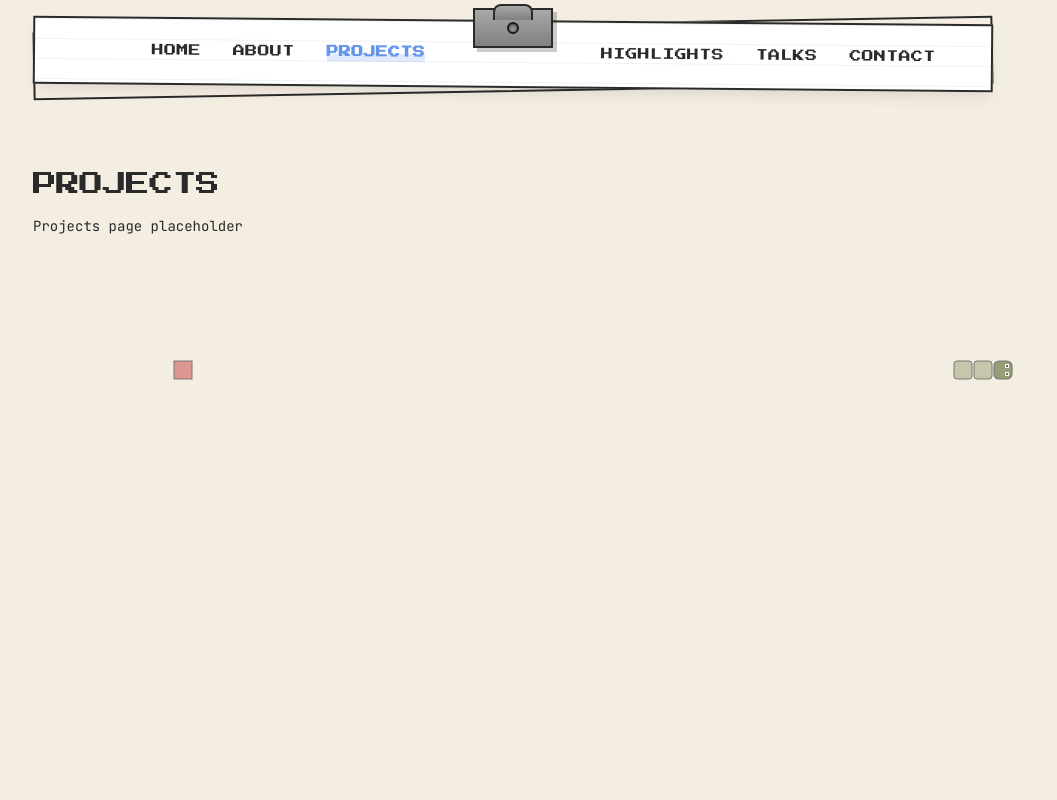
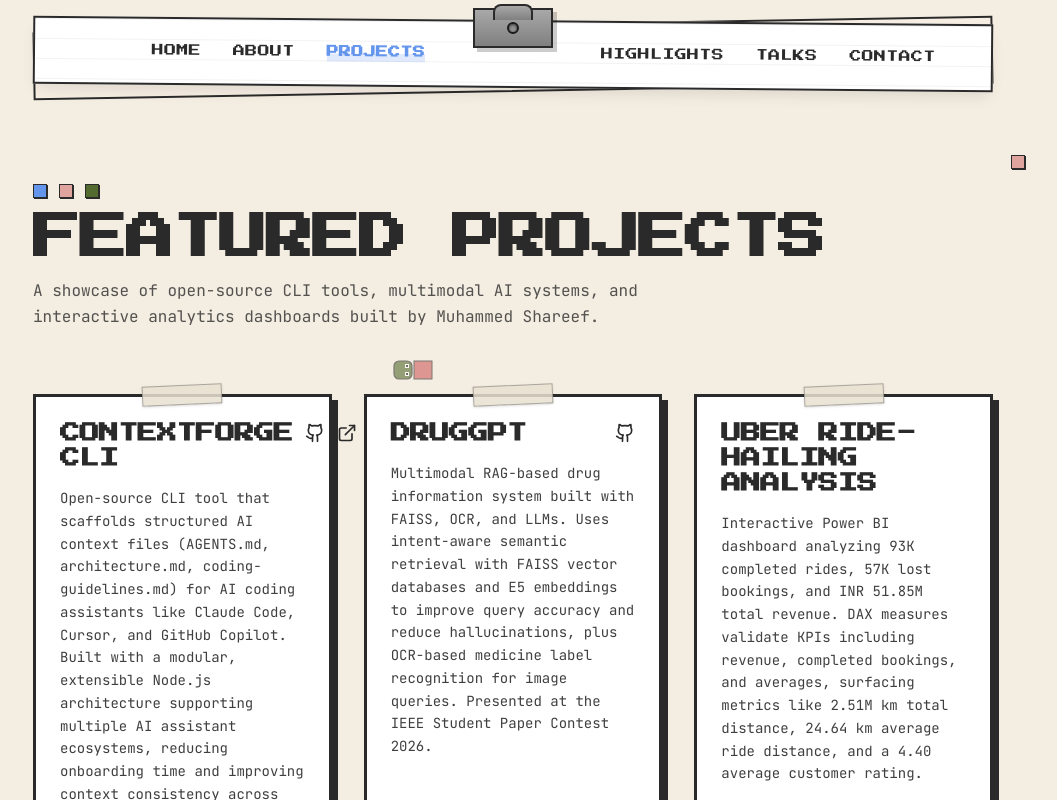
Before and after one commit to ShareefMuhammed/portfolio, a Next.js app: page /projects in a window 1280 px wide. Shown: the top 800 px of the page, without its empty margins (127-1184 px from the left). Built offline with nearby package versions, Linux system fonts and the light colour scheme.

Commit message:
feat: real Projects page content (step 6)

```diff
--- a/app/projects/page.tsx
+++ b/app/projects/page.tsx
@@ -1,8 +1,152 @@
+"use client";
+
+import React from "react";
+import { ExternalLink } from "lucide-react";
+import { DecoSquare, Card, Tag } from "@/components/ui";
+import { FoodPoint } from "@/components/snake";
+
+function GithubIcon({ className }: { className?: string }) {
+  return (
+    <svg
+      xmlns="http://www.w3.org/2000/svg"
+      viewBox="0 0 24 24"
+      fill="none"
+      stroke="currentColor"
+      strokeWidth="2"
+      strokeLinecap="round"
+      strokeLinejoin="round"
+      className={className}
+      aria-hidden="true"
+    >
+      <path d="M15 22v-4a4.8 4.8 0 0 0-1-3.5c3 0 6-2 6-5.5.08-1.25-.27-2.48-1-3.5.28-1.15.28-2.35 0-3.5 0 0-1 0-3 1.5-2.64-.5-5.36-.5-8 0C6 2 5 2 5 2c-.3 1.15-.3 2.35 0 3.5A5.403 5.403 0 0 0 4 9c0 3.5 3 5.5 6 5.5-.39.49-.68 1.05-.85 1.65-.17.6-.22 1.23-.15 1.85v4" />
+      <path d="M9 18c-4.51 2-5-2-7-2" />
+    </svg>
+  );
+}
+
+interface ProjectItem {
+  title: string;
+  githubUrl?: string;
+  liveUrl?: string;
+  description: string;
+  tags: string[];
+}
+
+const projects: ProjectItem[] = [
+  {
+    title: "ContextForge CLI",
+    githubUrl: "https://github.com/ShareefMuhammed/contextforge",
+    liveUrl: "https://www.npmjs.com/package/@shareefmuhammed/contextforge",
+    description:
+      "Open-source CLI tool that scaffolds structured AI context files (AGENTS.md, architecture.md, coding-guidelines.md) for AI coding assistants like Claude Code, Cursor, and GitHub Copilot. Built with a modular, extensible Node.js architecture supporting multiple AI assistant ecosystems, reducing onboarding time and improving context consistency across AI-assisted workflows.",
+    tags: ["Node.js", "CLI", "npm", "Open Source"],
+  },
+  {
+    title: "DrugGPT",
+    githubUrl: "https://github.com/ShareefMuhammed/DrugGPT",
+    description:
+      "Multimodal RAG-based drug information system built with FAISS, OCR, and LLMs. Uses intent-aware semantic retrieval with FAISS vector databases and E5 embeddings to improve query accuracy and reduce hallucinations, plus OCR-based medicine label recognition for image queries. Presented at the IEEE Student Paper Contest 2026.",
+    tags: ["RAG", "FAISS", "OCR", "LLMs"],
+  },
+  {
+    title: "Uber Ride-Hailing Analysis",
+    description:
+      "Interactive Power BI dashboard analyzing 93K completed rides, 57K lost bookings, and INR 51.85M total revenue. DAX measures validate KPIs including revenue, completed bookings, and averages, surfacing metrics like 2.51M km total distance, 24.64 km average ride distance, and a 4.40 average customer rating.",
+    tags: ["Power BI", "DAX", "Data Analytics"],
+  },
+];
+
 export default function ProjectsPage() {
   return (
-    <div className="relative py-8">
-      <h1 className="font-pixel mb-4 text-2xl">PROJECTS</h1>
-      <p className="text-sm">Projects page placeholder</p>
+    <div className="relative space-y-12 py-6 sm:py-8 md:space-y-16 md:py-12">
+      {/* Header Section */}
+      <div className="space-y-4">
+        <div className="flex items-center gap-3">
+          <DecoSquare color="blue" size={14} />
+          <DecoSquare color="coral" size={14} />
+          <DecoSquare color="olive" size={14} />
+        </div>
+
+        <h1 className="font-pixel text-ink text-3xl font-bold tracking-tight sm:text-4xl md:text-5xl">
+          FEATURED PROJECTS
+        </h1>
+
+        <p className="text-ink/80 max-w-2xl font-mono text-sm leading-relaxed sm:text-base">
+          A showcase of open-source CLI tools, multimodal AI systems, and
+          interactive analytics dashboards built by Muhammed Shareef.
+        </p>
+      </div>
+
+      {/* Projects Grid: Responsive 3-Column Grid */}
+      <div className="grid grid-cols-1 items-stretch gap-8 md:grid-cols-2 lg:grid-cols-3">
+        {projects.map((project, index) => {
+          const hasIcons = Boolean(project.githubUrl || project.liveUrl);
+
+          return (
+            <Card
+              key={index}
+              hasTape
+              className="group flex flex-col justify-between transition-all hover:-translate-y-1 hover:shadow-[12px_12px_0_0_#6495ED]"
+            >
+              {/* Card Top: Title & Icon Links */}
+              <div>
+                <div className="mb-4 flex items-start justify-between gap-3">
+                  <h2 className="font-pixel text-ink text-lg font-bold leading-tight sm:text-xl">
+                    {project.title}
+                  </h2>
+
+                  {/* Icon-link row: only render when URLs exist */}
+                  {hasIcons && (
+                    <div className="flex shrink-0 items-center gap-3 pt-0.5">
+                      {project.githubUrl && (
+                        <a
+                          href={project.githubUrl}
+                          target="_blank"
+                          rel="noopener noreferrer"
+                          title={`View ${project.title} source on GitHub`}
+                          className="text-ink hover:text-blue transition-colors"
+                        >
+                          <GithubIcon className="h-5 w-5" />
+                        </a>
+                      )}
+                      {project.liveUrl && (
+                        <a
+                          href={project.liveUrl}
+                          target="_blank"
+                          rel="noopener noreferrer"
+                          title={`View ${project.title} on npm`}
+                          className="text-ink hover:text-blue transition-colors"
+                        >
+                          <ExternalLink className="h-5 w-5" />
+                        </a>
+                      )}
+                    </div>
+                  )}
+                </div>
+
+                {/* Description Paragraph */}
+                <p className="text-ink/90 mb-6 font-mono text-sm leading-relaxed">
+                  {project.description}
+                </p>
+              </div>
+
+              {/* Card Bottom: Dashed Divider & Tag Chips */}
+              <div className="border-ink/20 mt-auto flex flex-wrap gap-2 border-t-2 border-dashed pt-4">
+                {project.tags.map((tag) => (
+                  <Tag key={tag} variant="cream" className="font-pixel text-[10px]">
+                    {tag}
+                  </Tag>
+                ))}
+              </div>
+            </Card>
+          );
+        })}
+      </div>
+
+      {/* 1 FoodPoint placed sensibly in the page margin */}
+      <div className="pointer-events-none absolute top-4 right-2 sm:right-6 lg:-right-8" aria-hidden="true">
+        <FoodPoint id="projects-food-1" order={1} color="coral" size={14} />
+      </div>
     </div>
   );
 }
```
